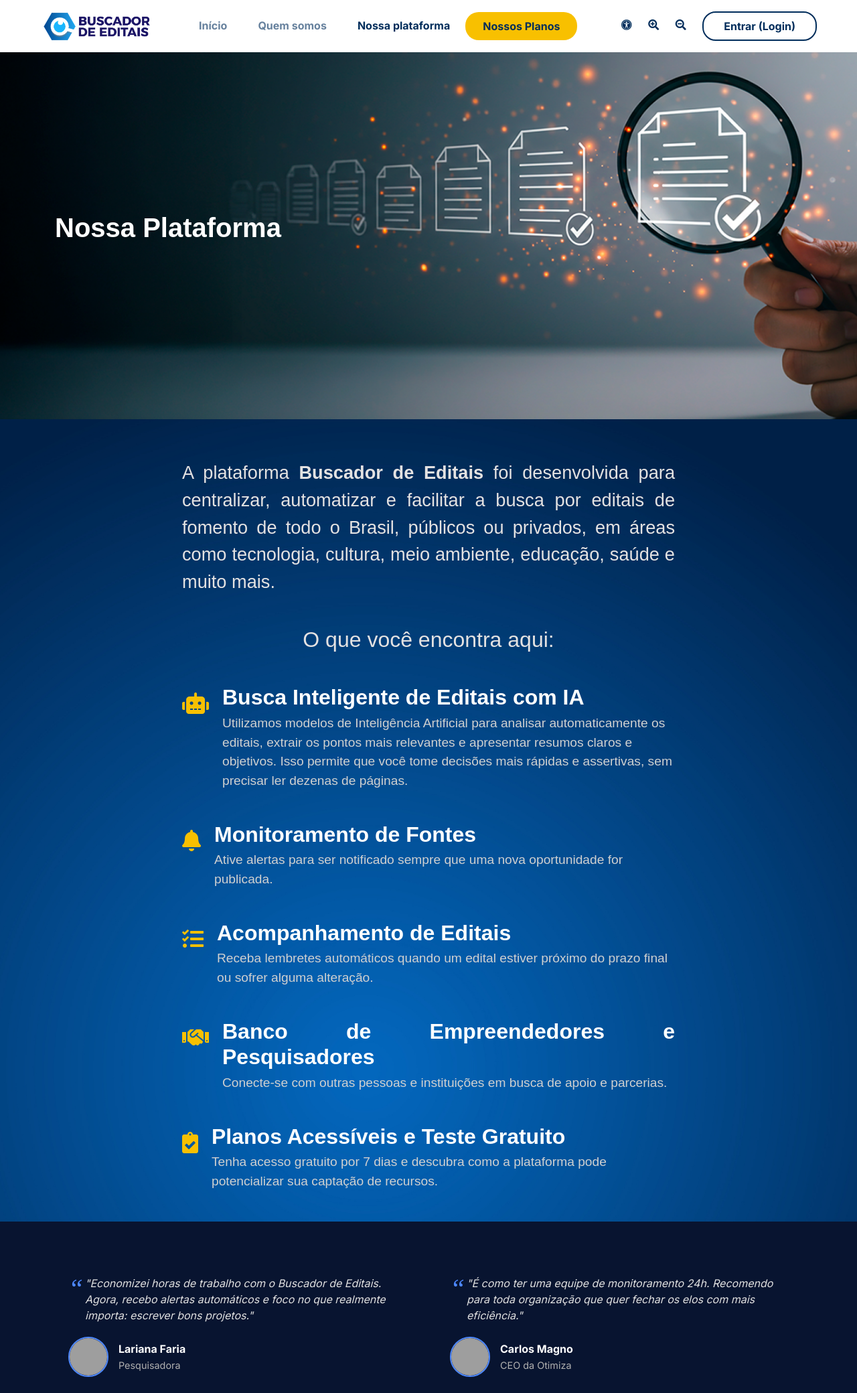
After one commit to viniciuslds/telas-buscador-editais, a Django app: page /nossa_plataforma/ in a window 1280 px wide. The commit adds this page. Shown: the top 2080 px of the page at 67% size. Run offline with Django 4.2, Linux system fonts and the light colour scheme; some libraries are stand-ins or nearby versions; grey boxes are pictures that could not be loaded.

Commit message:
TELA NOSSA PLATAFORMA

```diff
--- a/principal/urls.py
+++ b/principal/urls.py
@@ -5,4 +5,5 @@ from . import views
 urlpatterns = [
     path('', views.pagina_inicial, name='home'),
     path('quem_somos/', views.quem_somos, name='quem_somos'),
+    path('nossa_plataforma/', views.nossa_plataforma, name='nossa_plataforma'),
 ]
--- a/principal/views.py
+++ b/principal/views.py
@@ -17,15 +17,13 @@ def pagina_inicial(request):
 
 
 def quem_somos(request):
-    # Criamos dados falsos para simular os editais do banco de dados
-    editais_mock = [
-        {'titulo': 'Edital de Inovação Tecnológica', 'data_abertura': '10/07/2025', 'data_final': '30/08/2025', 'link_oficial': '#'},
-        {'titulo': 'Bolsas de Pesquisa em Biotecnologia', 'data_abertura': '15/07/2025', 'data_final': '15/09/2025', 'link_oficial': '#'},
-    ]
 
-    contexto = {
-        'editais': editais_mock,
-    }
 
     # Renderiza o template quem_somos.html, passando os dados falsos
-    return render(request, 'quem_somos.html', contexto)
+    return render(request, 'quem_somos.html')
+
+def nossa_plataforma(request):
+
+
+    # Renderiza o template quem_somos.html, passando os dados falsos
+    return render(request, 'nossa_plataforma.html')
--- a/static/css/style.css
+++ b/static/css/style.css
@@ -309,3 +309,130 @@ footer .footer-social i {
     font-style: normal;
     line-height: 1.5;
 }
+
+
+/* telas do quem somos*/
+.nossa_plataforma-section {
+
+    background-image: url("../img/nossaplataforma.png");
+    background-repeat: no-repeat;
+    background-position: center;
+    background-size: cover;
+    color: white;
+    font-family:'CamingoMono Light', sans-serif;
+    font-size: 2.1rem; /* Levemente ajustado */
+    font-weight: 400; /* Mantém a fonte fina e elegante */
+}
+
+.nossa_plataforma-desafio-section {
+    background-image: url("../img/hero-background.png");
+    background-repeat: no-repeat;
+    background-position: center;
+    background-size: cover;
+    color: rgb(228, 226, 226);
+    font-size: 1.7rem; /* Levemente ajustado */
+    text-align: justify;
+    font-family:'CamingoMono Light', sans-serif;
+    font-style: normal;
+    line-height: 1.5;
+}
+
+
+    .features-list {
+        margin-top: 40px;
+    }
+
+    .feature-item {
+        display: flex;
+        align-items: flex-start;
+        gap: 20px;
+        margin-bottom: 30px;
+    }
+
+    .feature-item .icon {
+        font-size: 2rem;
+        color: #F8C000; /* Tom de azul para os ícones da lista  */
+        margin-top: 5px;
+    }
+
+    .feature-item h4 {
+        font-weight: bold;
+        font-size: 2rem; /* Levemente ajustado */
+        color: #ffffff;
+        margin-bottom: 5px;
+    }
+
+    .feature-item p {
+        color: #d0d0d0;
+        text-align: left;
+        margin-left: 0;
+        font-size: 1.2rem;
+    }
+
+    .testimonials-section {
+        padding-top: 60px;
+        padding-bottom: 80px;
+        background-color: #081430; /* Um tom de azul ligeiramente diferente para separar */
+    }
+
+    .testimonial-card {
+        color: #e0e0e0;
+        padding: 20px;
+    }
+
+    .testimonial-quote {
+        font-style: italic;
+        margin-bottom: 20px;
+        position: relative;
+        padding-left: 25px;
+    }
+
+    .testimonial-quote::before {
+        content: '“';
+        position: absolute;
+        left: 0;
+        top: -10px;
+        font-size: 2.5rem;
+        color: #4d88ff;
+        font-family: serif;
+    }
+
+    .testimonial-author {
+        display: flex;
+        align-items: center;
+        gap: 15px;
+    }
+
+    .testimonial-author img {
+        width: 60px;
+        height: 60px;
+        border-radius: 50%;
+        border: 2px solid #4d88ff;
+    }
+
+    .author-info strong {
+        display: block;
+        color: #ffffff;
+    }
+
+    .author-info span {
+        font-size: 0.9rem;
+        color: #b0b0b0;
+    }
+
+    .carousel-dots {
+        text-align: center;
+        margin-top: 40px;
+    }
+
+    .dot {
+        height: 12px;
+        width: 12px;
+        margin: 0 5px;
+        background-color: #000000;
+        border-radius: 50%;
+        display: inline-block;
+    }
+    .dot.active {
+        background-color: #ffffff;
+    }
--- a/templates/base.html
+++ b/templates/base.html
@@ -37,7 +37,7 @@
             <ul class="navbar-nav mx-auto">
                 <li class="nav-item"><a class="nav-link {% if request.resolver_match.url_name == 'home' %}active{% endif %}" href="{% url 'home' %}">Início</a></li>
                 <li class="nav-item"><a class="nav-link {% if request.resolver_match.url_name == 'quem_somos' %}active{% endif %}" href="{% url 'quem_somos' %}">Quem somos</a></li>
-                <li class="nav-item"><a class="nav-link {% if request.resolver_match.url_name == 'plataforma' %}active{% endif %}" href="#">Nossa plataforma</a></li>
+                <li class="nav-item"><a class="nav-link {% if request.resolver_match.url_name == 'nossa_plataforma' %}active{% endif %}" href="{% url 'nossa_plataforma' %}">Nossa plataforma</a></li>
                 <li class="nav-item"><a href="#" class="btn btn-planos">Nossos Planos</a></li>
             </ul>
         </div>
--- /dev/null
+++ b/templates/nossa_plataforma.html
@@ -0,0 +1,130 @@
+{% extends 'base.html' %}
+{% load static %}
+
+{% block title %}Nossa Plataforma{% endblock %}
+
+{% block content %}
+
+<section class="nossa_plataforma-section py-5">
+    <div class="spacer-lg"></div>
+    <div class="spacer-min"></div>
+    <div class="spacer-min"></div>
+    <div class="spacer-min"></div>
+    <div class="container">
+        <div class="row align-items-center">
+
+            <div class="col-md-7">
+                <h1 class="mb-4 fw-bold">Nossa Plataforma</h1>
+            </div>
+
+        </div>
+    </div>
+    <div class="spacer-min"></div>
+    <div class="spacer-min"></div>
+    <div class="spacer-min"></div>
+    <div class="spacer-lg"></div>
+</section>
+
+
+<section class="nossa_plataforma-desafio-section">
+    <div class="container">
+        <section class="row justify-content-center">
+            <div class="spacer-min"></div>
+            <div class="spacer-min"></div>
+            <div class="col-lg-8">
+                    <p>
+                        A plataforma <strong>Buscador de Editais</strong> foi desenvolvida para centralizar, automatizar e facilitar a busca por editais de fomento de todo o Brasil, públicos ou privados, em áreas como tecnologia, cultura, meio ambiente, educação, saúde e muito mais.
+                    </p>
+                    <div class="spacer-min"></div>
+
+
+                    <h2 class="text-center mb-5">O que você encontra aqui:</h2>
+                    <div class="features-list">
+                        <div class="feature-item">
+                            <div class="icon"><i class="fas fa-robot"></i></div>
+                            <div>
+                                <h4>Busca Inteligente de Editais com IA</h4>
+                                <p>Utilizamos modelos de Inteligência Artificial para analisar automaticamente os editais, extrair os pontos mais relevantes e apresentar resumos claros e objetivos. Isso permite que você tome decisões mais rápidas e assertivas, sem precisar ler dezenas de páginas.</p>
+                            </div>
+                        </div>
+
+                        <div class="feature-item">
+                            <div class="icon"><i class="fas fa-bell"></i></div>
+                            <div>
+                                <h4>Monitoramento de Fontes</h4>
+                                <p>Ative alertas para ser notificado sempre que uma nova oportunidade for publicada.</p>
+                            </div>
+                        </div>
+
+                        <div class="feature-item">
+                            <div class="icon"><i class="fas fa-tasks"></i></div>
+                            <div>
+                                <h4>Acompanhamento de Editais</h4>
+                                <p>Receba lembretes automáticos quando um edital estiver próximo do prazo final ou sofrer alguma alteração.</p>
+                            </div>
+                        </div>
+
+                        <div class="feature-item">
+                            <div class="icon"><i class="fas fa-handshake"></i></div>
+                            <div>
+                                <h4>Banco de Empreendedores e Pesquisadores</h4>
+                                <p>Conecte-se com outras pessoas e instituições em busca de apoio e parcerias.</p>
+                            </div>
+                        </div>
+
+                        <div class="feature-item">
+                            <div class="icon"><i class="fas fa-clipboard-check"></i></div>
+                            <div>
+                                <h4>Planos Acessíveis e Teste Gratuito</h4>
+                                <p>Tenha acesso gratuito por 7 dias e descubra como a plataforma pode potencializar sua captação de recursos.</p>
+                            </div>
+                        </div>
+
+                    </div>
+                </div>
+        </section>
+    </div>
+</div>
+</section>
+<section class="testimonials-section">
+    <div class="container">
+        <div class="row">
+            <div class="col-lg-6 mb-4 mb-lg-0">
+                <div class="testimonial-card">
+                    <p class="testimonial-quote">
+                        "Economizei horas de trabalho com o Buscador de Editais. Agora, recebo alertas automáticos e foco no que realmente importa: escrever bons projetos."
+                    </p>
+                    <div class="testimonial-author">
+                        <img src="https://i.imgur.com/gS1yT2e.png" alt="Foto de Lariana Faria">
+                        <div class="author-info">
+                            <strong>Lariana Faria</strong>
+                            <span>Pesquisadora</span>
+                        </div>
+                    </div>
+                </div>
+            </div>
+
+            <div class="col-lg-6">
+                <div class="testimonial-card">
+                    <p class="testimonial-quote">
+                        "É como ter uma equipe de monitoramento 24h. Recomendo para toda organização que quer fechar os elos com mais eficiência."
+                    </p>
+                    <div class="testimonial-author">
+                        <img src="https://i.imgur.com/A4SNmCg.png" alt="Foto de Carlos Magno">
+                        <div class="author-info">
+                            <strong>Carlos Magno</strong>
+                            <span>CEO da Otimiza</span>
+                        </div>
+                    </div>
+                </div>
+            </div>
+        </div>
+        <div class="carousel-dots">
+            <span class="dot active"></span>
+            <span class="dot"></span>
+            <span class="dot"></span>
+        </div>
+    </div>
+</section>
+
+{% endblock %}
```
Also changed, not shown: static/img/nossaplataforma.png (added).
